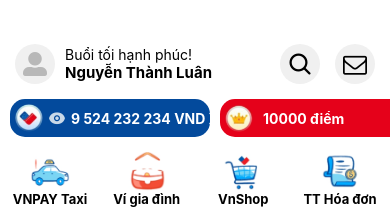
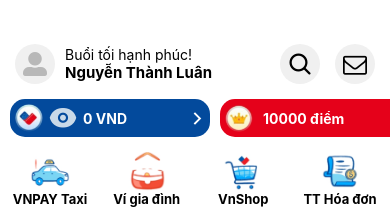
Before and after one commit to ThanhTungEric/VNPayAppUI, a React Native app: screen /Home in a window 390 px wide. Shown: the top 209 px of the page. Built offline with nearby package versions, Linux system fonts and the light colour scheme.

Commit message:
sua menu chinh

```diff
--- a/Component/MenuFull.js
+++ b/Component/MenuFull.js
@@ -1,6 +1,20 @@
-import React from 'react';
-import { View, Text, Image, StyleSheet, ScrollView, TouchableOpacity } from 'react-native';
-import { FontAwesome5, Octicons, FontAwesome, MaterialIcons, AntDesign } from '@expo/vector-icons';
+import React, { useState } from "react";
+import {
+  View,
+  Text,
+  Image,
+  StyleSheet,
+  ScrollView,
+  TouchableOpacity,
+} from "react-native";
+import { useRoute } from "@react-navigation/native";
+import {
+  FontAwesome5,
+  Octicons,
+  FontAwesome,
+  MaterialIcons,
+  AntDesign,
+} from "@expo/vector-icons";
 const getCurrentTime = () => {
   const currentDate = new Date();
   const currentHour = currentDate.getHours();
@@ -16,12 +30,17 @@
   }
   return time;
 };
-export default function MenuFull() {
+export default function MenuFull({ navigation }) {
   const getTime = getCurrentTime();
 
+  const route = useRoute();
+  const amount = route.params ? route.params.amount : 0;
+  const [showAmount, setShowAmount] = useState(true);
 
   return (
-        <View style={{ width: "100%", justifyContent: "center", alignItems: "center" }}>
+    <View
+      style={{ width: "100%", justifyContent: "center", alignItems: "center" }}
+    >
       <View style={styles.headerHome}>
         <View style={{ flexDirection: "row", marginTop: 44 }}>
           <View style={styles.cricleUser}>
@@ -30,7 +49,9 @@
           <View style={styles.userNameSpace}>
             <View style={styles.userName}>
               <Text>{getTime}</Text>
-                            <Text style={{ fontWeight: "bold", fontSize: 15 }}>Nguyễn Thành Luân</Text>
+              <Text style={{ fontWeight: "bold", fontSize: 15 }}>
+                Nguyễn Thành Luân
+              </Text>
             </View>
             <View style={{ flexDirection: "row", marginRight: 15 }}>
               <View style={styles.cricleUser}>
@@ -54,12 +75,28 @@
             showsHorizontalScrollIndicator={false}
             style={{ flexGrow: 1 }}
           >
-                        <TouchableOpacity onPress={() => handleBalance()}>
+            <TouchableOpacity
+              onPress={() => navigation.navigate("Amount", { amount })}
+              //   onPress={() => navigation.navigate("Amount")}
+            >
               <View style={styles.soDuSpace}>
                 <View style={{ flexDirection: "row", alignItems: "center" }}>
-                                    <Image style={styles.imageSoDu} source={require("../assets/icons/sodu.png")} />
-                                    <AntDesign name="eye" size={18} color="#c9d9e8" />
-                                    <Text style={{ fontWeight: "bold", color: "#fff", marginLeft: 5 }}>9 524 232 234 VND</Text>
+                  <Image
+                    style={styles.imageSoDu}
+                    source={require("../assets/icons/sodu.png")}
+                  />
+                  <TouchableOpacity onPress={() => setShowAmount(!showAmount)}>
+                    <AntDesign
+                      name={showAmount ? "eye" : "eyeo"}
+                      size={30}
+                      color="#c9d9e8"
+                    />
+                  </TouchableOpacity>
+                  <Text
+                    style={{ fontWeight: "bold", color: "#fff", marginLeft: 5 }}
+                  >
+                    {showAmount ? amount + " VND" : "********"}
+                  </Text>
                 </View>
                 <View
                   style={{
@@ -177,8 +214,19 @@
           </View>
         </View>
       </View>
-            <View style={{ flexDirection: "row", position: "relative", top: -2, width: "100%" }}>
-                <Image resizeMode='contain' source={require("../assets/something/menuVnpay.png")} style={{width: "100%", height: 60}}/>
+      <View
+        style={{
+          flexDirection: "row",
+          position: "relative",
+          top: -2,
+          width: "100%",
+        }}
+      >
+        <Image
+          resizeMode="contain"
+          source={require("../assets/something/menuVnpay.png")}
+          style={{ width: "100%", height: 60 }}
+        />
       </View>
     </View>
   );
--- a/CustomNavigation.js
+++ b/CustomNavigation.js
@@ -18,16 +18,20 @@
 
 const HomeScreenNavigator = () => {
   return (
-  <Stack.Navigator>
-    <Stack.Screen
+    <Stack.Navigator>
+      <Stack.Screen
         name="HomeScreen"
         component={HomeScreen}
         options={{ headerShown: false }}
       />
-    <Stack.Screen
+      <Stack.Screen
         name="Transfer"
         component={Transfer}
-        options={{ title: 'Chuyển tiền đến ví', headerTitleAlign: 'center', headerStyle: {height: 80} }}
+        options={{
+          title: "Chuyển tiền đến ví",
+          headerTitleAlign: "center",
+          headerStyle: { height: 80 },
+        }}
       />
       <Stack.Screen
         name="Amount"
@@ -38,12 +42,6 @@
       <Stack.Screen
         name="Recharge"
         component={RechargeScreen}
-        options={{ headerShown: false }}
-      />
-
-      <Stack.Screen
-        name="Transfer"
-        component={TransferScreen}
         options={{ headerShown: false }}
       />
 
--- a/screens/HomeScreen.js
+++ b/screens/HomeScreen.js
@@ -58,14 +58,14 @@
 
   return (
     <View style={styles.homeScreen}>
-      {showMenuFull ? <MenuFull /> : <Menu />}
+      {showMenuFull ? <MenuFull navigation={navigation} /> : <Menu />}
       <ScrollView
         onScroll={handleScroll}
         vertical
         showsVerticalScrollIndicator={false}
-        style={{ width: "100%"}}
+        style={{ width: "100%" }}
       >
-          <FavoriteFeature navigation={navigation}/>
+        <FavoriteFeature navigation={navigation} />
         <Service />
         <Poster />
         <SuggestionForYou />
```
Lines whose indentation alone changed are shown as unchanged.
